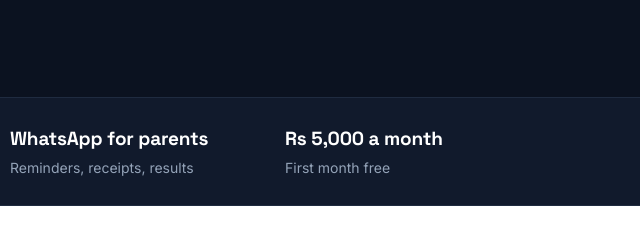
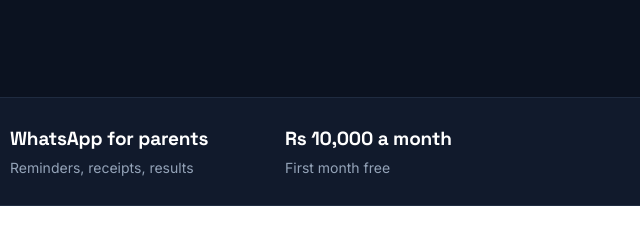
Before and after one commit to its-hunain/schooldaftar, a plain HTML site: page index.html in a window 1280 px wide. Shown: the part 900-1140 px from the top of the page, 640-1280 px from the left. Drawn offline with Linux system fonts and the light colour scheme.

Commit message:
Update monthly price to Rs 10,000

```diff
--- a/index.html
+++ b/index.html
@@ -4,7 +4,7 @@
 <meta charset="utf-8">
 <meta name="viewport" content="width=device-width, initial-scale=1">
 <title>SchoolSaathi | School management software for Pakistani schools</title>
-<meta name="description" content="Run your whole school from one place. Fees, attendance, results, staff, payroll and profit and loss, with parents updated on WhatsApp. Rs 5,000 a month, first month free.">
+<meta name="description" content="Run your whole school from one place. Fees, attendance, results, staff, payroll and profit and loss, with parents updated on WhatsApp. Rs 10,000 a month, first month free.">
 <meta property="og:title" content="SchoolSaathi | Run your whole school from one place">
 <meta property="og:description" content="Web dashboard for the owner and accounts, Android app for teachers, and WhatsApp updates for parents. First month free.">
 <meta property="og:type" content="website">
@@ -298,7 +298,7 @@ footer .wrap{display:flex;justify-content:space-between;gap:16px;flex-wrap:wrap;
     <div><b>Montessori to Class 10</b><span>With sections like 5-A and 5-B</span></div>
     <div><b>Offline teacher app</b><span>Syncs when internet is back</span></div>
     <div><b>WhatsApp for parents</b><span>Reminders, receipts, results</span></div>
-    <div><b>Rs 5,000 a month</b><span>First month free</span></div>
+    <div><b>Rs 10,000 a month</b><span>First month free</span></div>
   </div>
 </div>
 
@@ -461,7 +461,7 @@ footer .wrap{display:flex;justify-content:space-between;gap:16px;flex-wrap:wrap;
     </div>
     <div class="price-grid">
       <div class="price">
-        <div class="amt"><b>Rs 5,000</b><span>per month</span></div>
+        <div class="amt"><b>Rs 10,000</b><span>per month</span></div>
         <div class="tags"><span>First month free</span><span>No setup fee</span><span>Cancel anytime</span></div>
         <ul>
           <li><svg aria-hidden="true"><use href="#i-check"/></svg>Owner web dashboard</li>
```
Also changed, not shown: 1 other file.
